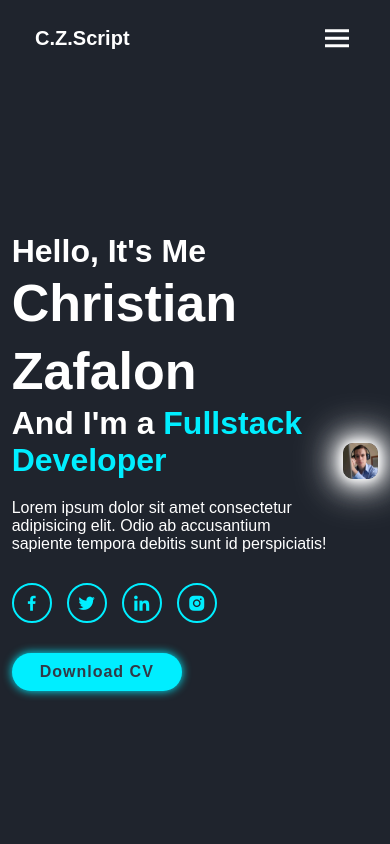
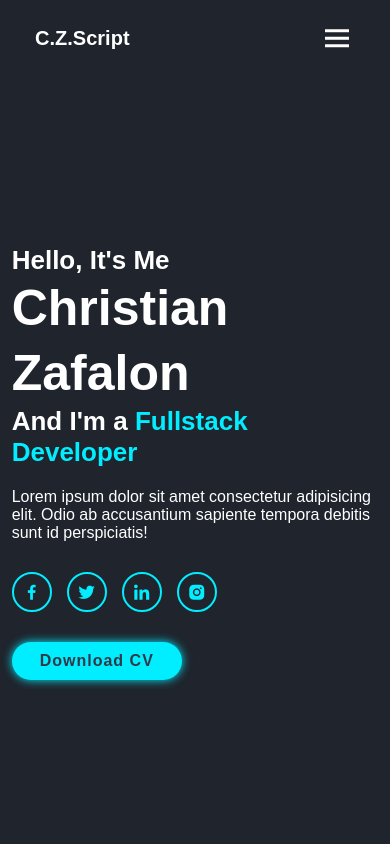
Before and after one commit to Christian-Zafalon/PortifolioZafalon, an Angular app: page /home in a window 390 px wide. Shown: the top 844 px of the page. Built offline with nearby package versions, Linux system fonts and the light colour scheme.

Commit message:
responsividade do home about e iniciando a do service

```diff
--- a/src/app/pages/home/home.component.scss
+++ b/src/app/pages/home/home.component.scss
@@ -80,3 +80,23 @@
     padding: 2rem 3%;
   }
 }
+
+@media (max-width: 768px) {
+  .home {
+    flex-direction: column;
+  }
+
+  .home-content h3 {
+    font-size: 2.6rem;
+  }
+
+  .home-content h1{
+    font-size: 5rem;
+  }
+
+  .home-img img {
+    // width: 70vw;
+    // margin-top: 4rem;
+    display: none;
+  }
+}
--- a/src/app/pages/services/services.component.scss
+++ b/src/app/pages/services/services.component.scss
@@ -40,3 +40,9 @@
   font-size: 1.6rem;
   margin: 1rem 0 3rem;
 }
+
+@media (max-width: 768px) {
+.services h2 {
+  margin-bottom: 3rem;
+}
+}
```
Also changed, not shown: src/app/pages/about/about.component.scss (+11 -0 lines), src/app/pages/services/services.component.html (line endings or trailing spaces).
